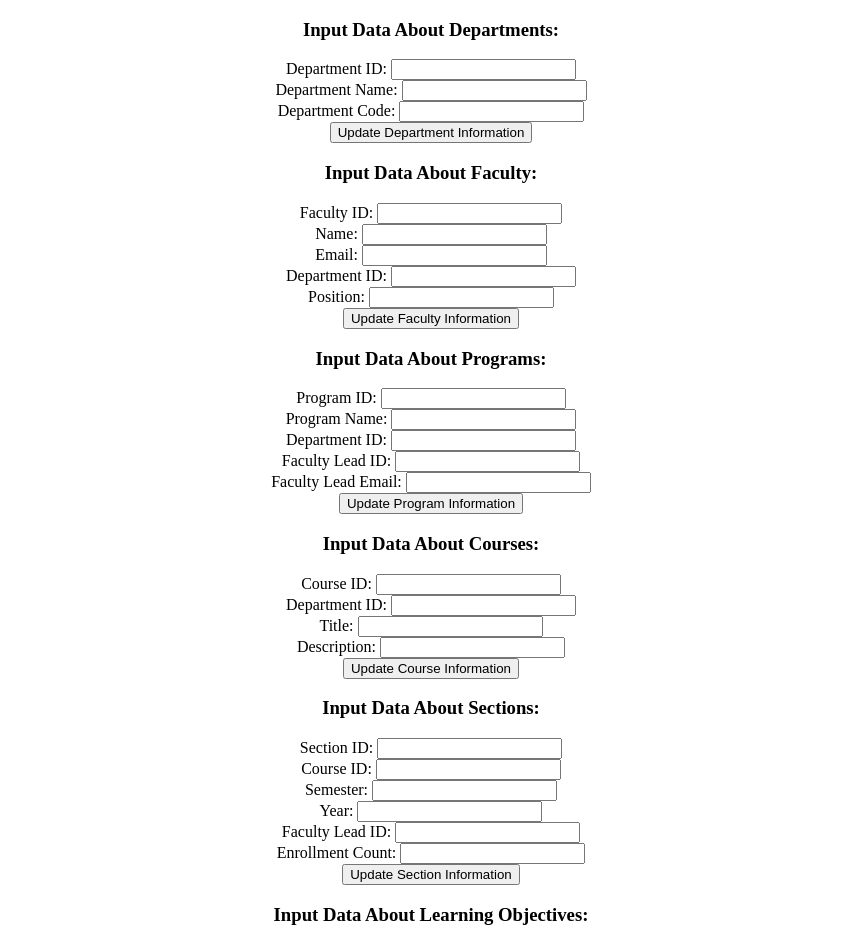
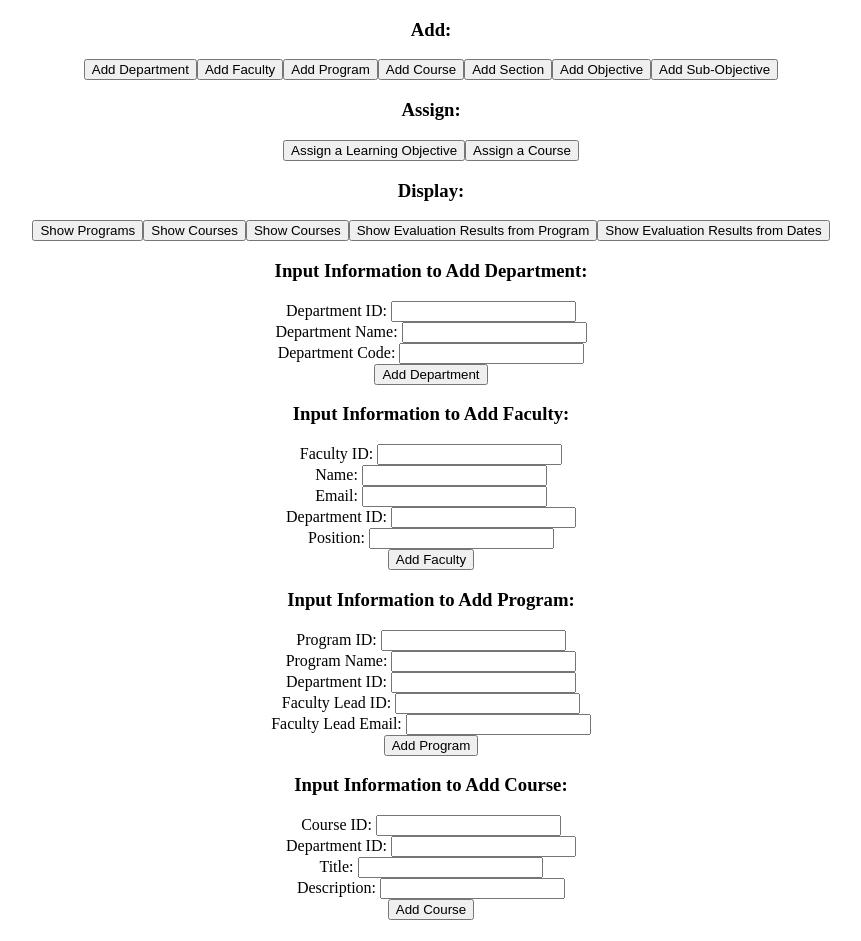
Before and after one commit to hasanzalkout20/DBFinalProj, a React (Create React App) app in the folder frontend/: page /results in a window 1280 px wide. Shown: the top 941 px of the page, without its empty margins (209-1070 px from the left). Built offline with nearby package versions, Linux system fonts and the light colour scheme.

Commit message:
added buttons to home screen on GUI

```diff
--- a/frontend/src/components/pages/Results.jsx
+++ b/frontend/src/components/pages/Results.jsx
@@ -12,10 +12,160 @@ export const Results = () => {
         getDepartmentPrograms(department).then(x => console.log(x));
     }
 
+    // Check form names and id
     return <>
 
         <div>
-            <h3>Input Data About Departments:</h3>
+            <h3> Add:</h3>
+        </div>
+
+        <form name = "programs" id = "programs">
+            <button
+                type = "button"
+                onClick = {() => {
+                    getPrograms(department)
+                }}
+            >
+                Add Department
+            </button>
+
+            <button
+                type = "button"
+                onClick = {() => {
+                    getPrograms(department)
+                }}
+            >
+                Add Faculty
+            </button>
+
+            <button
+                type = "button"
+                onClick = {() => {
+                    getPrograms(department)
+                }}
+            >
+                Add Program
+            </button>
+
+            <button
+                type = "button"
+                onClick = {() => {
+                    getPrograms(department)
+                }}
+            >
+                Add Course
+            </button>
+
+            <button
+                type = "button"
+                onClick = {() => {
+                    getPrograms(department)
+                }}
+            >
+                Add Section
+            </button>
+
+            <button
+                type = "button"
+                onClick = {() => {
+                    getPrograms(department)
+                }}
+            >
+                Add Objective
+            </button>
+
+            <button
+                type = "button"
+                onClick = {() => {
+                    getPrograms(department)
+                }}
+            >
+                Add Sub-Objective
+            </button>
+
+        </form>
+
+        <div>
+            <h3>Assign:</h3>
+        </div>
+
+        <form name = "programs" id = "programs">
+            <button
+                type = "button"
+                onClick = {() => {
+                    getPrograms(department)
+                }}
+            >
+                Assign a Learning Objective
+            </button>
+
+            <button
+                type = "button"
+                onClick = {() => {
+                    getPrograms(department)
+                }}
+            >
+                Assign a Course
+            </button>
+
+        </form>
+
+        <div>
+            <h3>Display:</h3>
+        </div>
+
+        <form name = "programs" id = "programs">
+            <button
+                type = "button"
+                onClick = {() => {
+                    getPrograms(department)
+                }}
+            >
+                Show Programs
+            </button>
+
+            <button
+                type = "button"
+                onClick = {() => {
+                    getPrograms(department)
+                }}
+            >
+                Show Courses
+            </button>
+
+            <button
+                type = "button"
+                onClick = {() => {
+                    getPrograms(department)
+                }}
+            >
+                Show Courses
+            </button>
+
+            <button
+                type = "button"
+                onClick = {() => {
+                    getPrograms(department)
+                }}
+            >
+                Show Evaluation Results from Program
+            </button>
+
+            <button
+                type = "button"
+                onClick = {() => {
+                    getPrograms(department)
+                }}
+            >
+                Show Evaluation Results from Dates
+            </button>
+
+        </form>
+
+
+
+        <div>
+            <h3>Input Information to Add Department:</h3>
         </div>
 
         <form name = "programs" id = "programs">
@@ -28,7 +178,7 @@ export const Results = () => {
                     getPrograms(department)
                 }}
             >
-                Update Department Information
+                Add Department
             </button>
         </form>
 
@@ -41,7 +191,7 @@ export const Results = () => {
         </ul>
 
         <div>
-            <h3>Input Data About Faculty:</h3>
+            <h3>Input Information to Add Faculty:</h3>
         </div>
 
 
@@ -57,7 +207,7 @@ export const Results = () => {
                     getDepartmentFaculty(Faculty)
                 }}
             >
-                Update Faculty Information
+                Add Faculty
             </button>
         </form>
 
@@ -70,7 +220,7 @@ export const Results = () => {
         </ul>
 
         <div>
-            <h3>Input Data About Programs:</h3>
+            <h3>Input Information to Add Program:</h3>
         </div>
 
         <form name = "programs" id = "programs">
@@ -85,7 +235,7 @@ export const Results = () => {
                     getPrograms(Program)
                 }}
             >
-                Update Program Information
+                Add Program
             </button>
         </form>
 
@@ -99,7 +249,7 @@ export const Results = () => {
 
 
         <div>
-            <h3>Input Data About Courses:</h3>
+            <h3>Input Information to Add Course:</h3>
         </div>
 
         <form name = "course" id = "courses">
@@ -113,7 +263,7 @@ export const Results = () => {
                     getPrograms(Course)
                 }}
             >
-                Update Course Information
+                Add Course
             </button>
         </form>
 
@@ -126,11 +276,29 @@ export const Results = () => {
         </ul>
 
         <div>
-            <h3>Input Data About Sections:</h3>
+            <h3>Input Information to Add Section:</h3>
         </div>
 
+        Section ID:
+
+        <select
+            label="Section ID: "
+            value={Section}
+            onChange={(e) => addSection(e.target.value)}
+        >
+            {/* Generating options from 001 to 999 */}
+            {[...Array(999).keys()].map((index) => {
+                const optionValue = `00${index + 1}`.slice(-3); // Pads the number with leading zeros
+                return (
+                    <option key={optionValue} value={optionValue}>
+                        {optionValue}
+                    </option>
+                );
+            })}
+        </select>
+
         <form name = "sections" id = "sections">
-            <TextField label = "Section ID: " value = { Section } setValue={addSection}/>
+
             <TextField label = "Course ID: " value = { Section } setValue={addSection}/>
             <TextField label = "Semester: " value = { Section } setValue={addSection}/>
             <TextField label = "Year: " value = { Section } setValue={addSection}/>
@@ -142,7 +310,7 @@ export const Results = () => {
                     getPrograms(Section)
                 }}
             >
-                Update Section Information
+                Add Section
             </button>
         </form>
 
@@ -155,7 +323,7 @@ export const Results = () => {
         </ul>
 
         <div>
-            <h3>Input Data About Learning Objectives:</h3>
+            <h3>Input Information to Add Learning Objective:</h3>
         </div>
 
 
@@ -170,7 +338,7 @@ export const Results = () => {
                     getPrograms(Objective)
                 }}
             >
-                Update Objective Information
+                Add Learning Objective
             </button>
         </form>
 
@@ -183,7 +351,7 @@ export const Results = () => {
         </ul>
 
         <div>
-            <h3>Input Data About Learning Sub-objectives:</h3>
+            <h3>Input Information to Add Learning Sub-objectives:</h3>
         </div>
 
         <form name = "sub-objective" id = "sub-objective">
@@ -197,7 +365,7 @@ export const Results = () => {
                     getPrograms(SubObjective)
                 }}
             >
-                Update Sub-Objective Information
+                Add Sub-Objective
             </button>
         </form>
 
@@ -208,5 +376,26 @@ export const Results = () => {
                 })
             }
         </ul>
+
+
+        Querying:
+
+        Given a Department
+        List all its programs
+        List all its faculty (including what program each faculty is in charge of, if there is one)
+
+        Given a Program
+        List all courses, together with the objectives/sub-objctives assocaition with year
+        List all the objectives
+
+        Given a semester and a program:
+        List all evaluation results for each section (if data for some sections has not been entered, just indicate that the information is not found)
+
+        Given an academic year
+        List all evaluation results for each objective/sub-objective
+            For each obj/sub-obj, list the course/section that are in involved with evaluating them and list the resutl for each course/section
+            For each objective/sub-objective, aggregate the result to show that number (and the percentage) of students
     </>
+
+
 }
```
